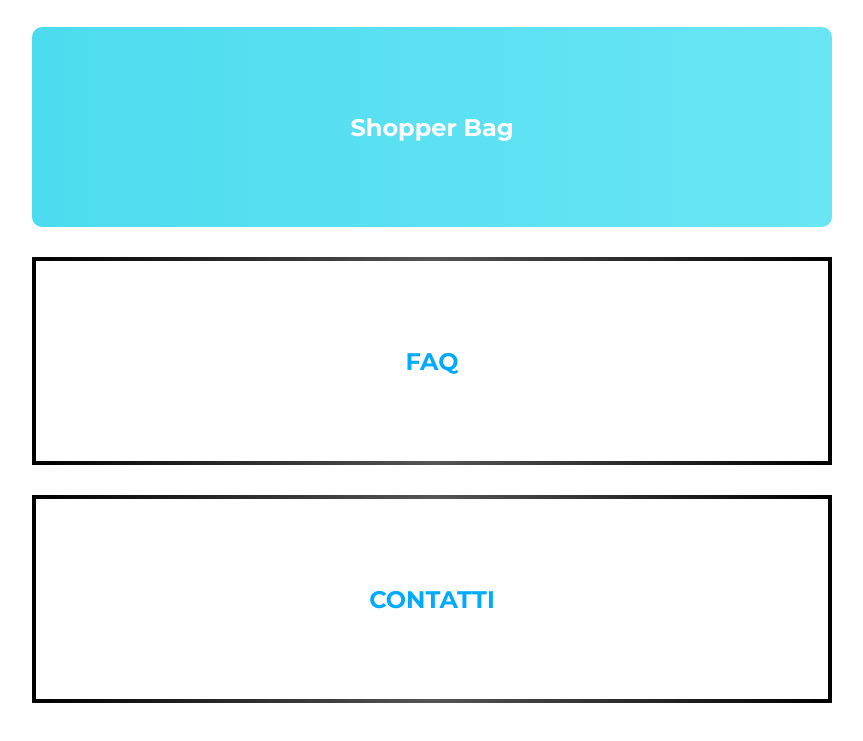
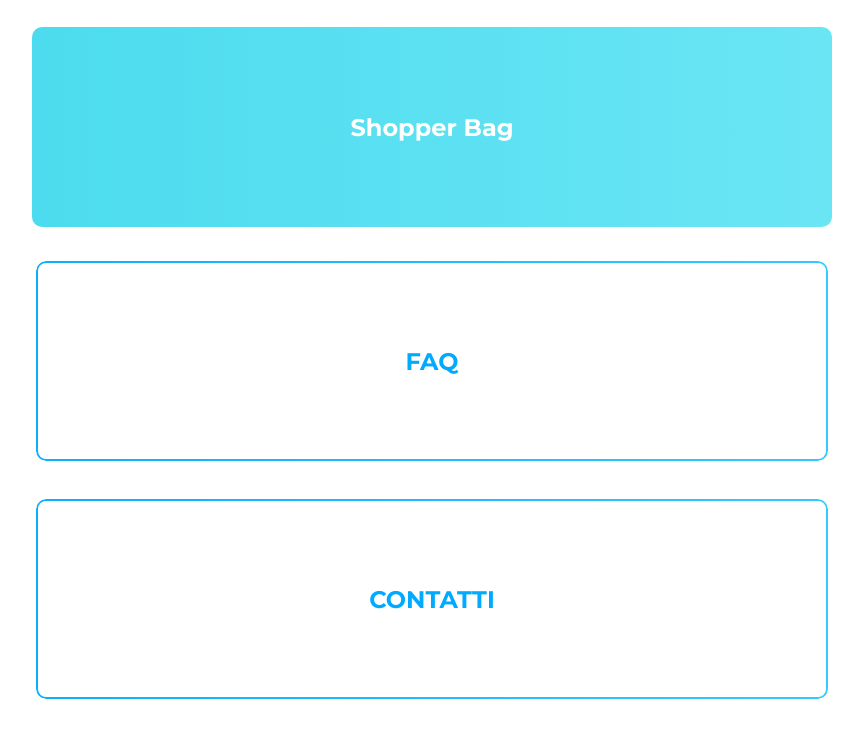
Before and after one commit to sottopelle/capi, a plain HTML site: page index.html in a window 1280 px wide. Shown: the part 1138-1879 px from the top of the page, without its empty margins (208-1071 px from the left). Drawn offline with Linux system fonts and the light colour scheme.

Commit message:
Add files via upload

```diff
--- a/index.html
+++ b/index.html
@@ -126,14 +126,11 @@ body {
   animation: gradientMove 6s ease infinite;
 }
 
-/* FAQ e Contatti (solo testo animato) */
-/* FAQ e Contatti con bordo sfumato */
-/* FAQ e Contatti con sfondo bianco, bordo nero sfumato e testo azzurro */
+/* FAQ e Contatti con bordo azzurro sfumato animato */
 .faq, .contatti {
   background-color: #ffffff; /* sfondo bianco */
   color: #00aaff; /* testo azzurro */
-  border: 4px solid;
-  border-image: linear-gradient(270deg, #000000, #555555, #000000) 1;
+  border: 4px solid transparent;
   border-radius: 10px;
   padding: 40px 20px;
   font-weight: 700;
@@ -143,15 +140,39 @@ body {
   align-items: center;
   height: 120px;
   text-decoration: none;
+  position: relative;
+  z-index: 1;
   transition: transform 0.3s ease, box-shadow 0.3s ease;
+}
+
+/* Bordo gradiente animato */
+.faq::before, .contatti::before {
+  content: "";
+  position: absolute;
+  inset: 0;
+  border-radius: 10px;
+  padding: 2px; /* spessore bordo */
+  background: linear-gradient(270deg, #00aaff, #55ddff, #00aaff);
+  background-size: 400% 400%;
+  animation: gradientBorder 6s ease infinite;
+  -webkit-mask:
+    linear-gradient(#fff 0 0) content-box,
+    linear-gradient(#fff 0 0);
+  -webkit-mask-composite: xor;
+  mask-composite: exclude;
+  z-index: -1;
+}
+
+@keyframes gradientBorder {
+  0% { background-position: 0% 50%; }
+  50% { background-position: 100% 50%; }
+  100% { background-position: 0% 50%; }
 }
 
 .faq:hover, .contatti:hover {
   transform: scale(1.05);
   box-shadow: 0 6px 20px rgba(0,0,0,0.25);
 }
-
-
 /* Animazione gradiente */
 @keyframes gradientMove {
   0% { background-position: 0% 50%; }
```
